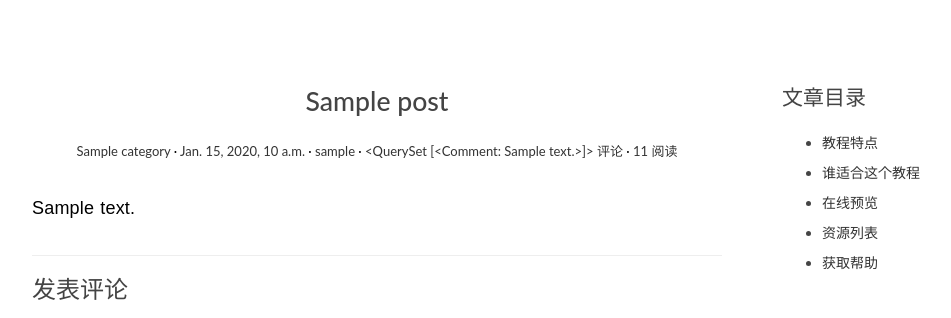
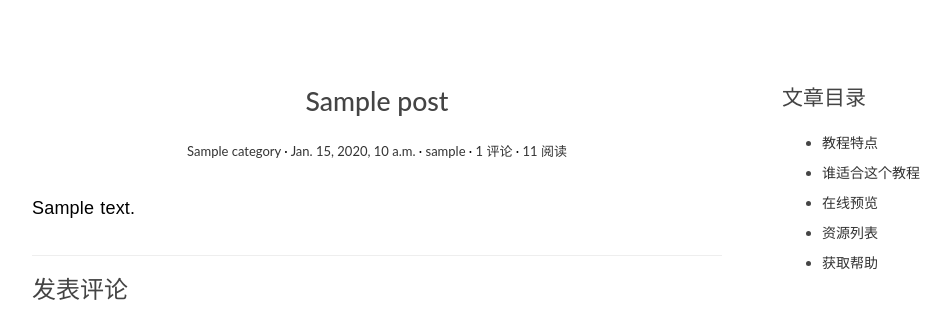
Before and after one commit to YellowDong/myblog, a Django app: page /post/1/ in a window 1280 px wide. Shown: the part 91-409 px from the top of the page, without its empty margins (68-1019 px from the left). Run offline with Django 3.2, Linux system fonts and the light colour scheme; tables that the repository leaves empty hold one stand-in row (values such as "Sample post"); some libraries are stand-ins or nearby versions.

Commit message:
fix a comment num bug

```diff
--- a/blogproject/templates/blog/detail.html
+++ b/blogproject/templates/blog/detail.html
@@ -9,7 +9,7 @@
                 <span class="post-date"><a href="#"><time class="entry-date"
                                                 datetime="{{ post.created_time }}">{{ post.created_time }}</time></a></span>
                 <span class="post-author"><a href="#">{{ post.author }}</a></span>
-                <span class="comments-link"><a href="#">{{ post.comment_set.all }} 评论</a></span>
+                <span class="comments-link"><a href="#">{{ post.comment_set.all.count }} 评论</a></span>
                 <span class="views-count"><a href="#">{{ post.views }} 阅读</a></span>
             </div>
         </header>
```
